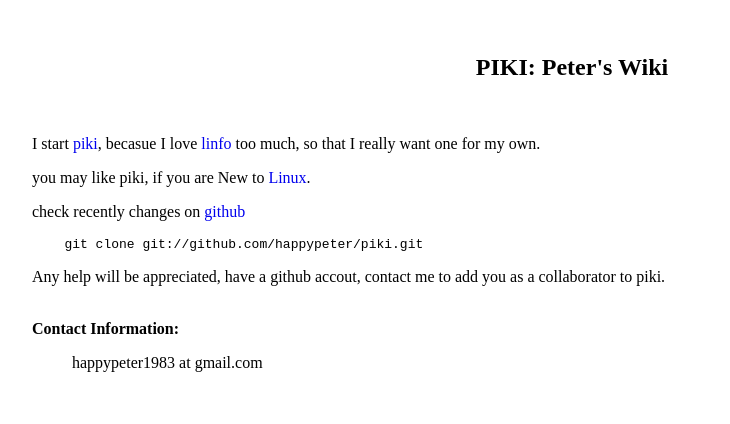
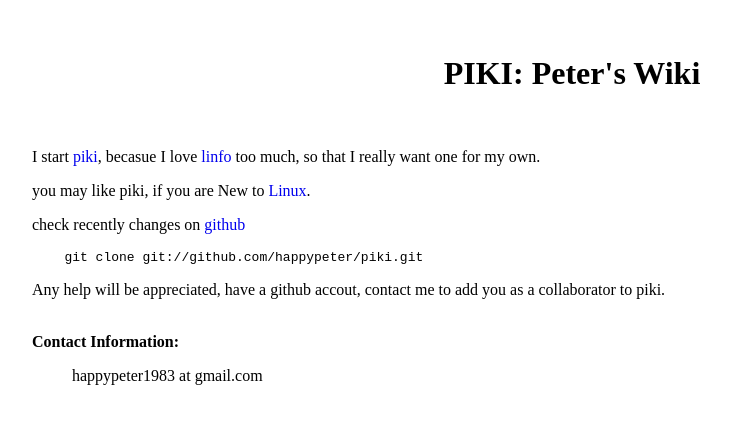
Before and after one commit to happypeter/piki, a Jekyll site: the page built from index.markdown, in a window 1280 px wide. Shown: the top 424 px of the page, without its empty margins (68-798 px from the left). Built offline with Jekyll 4.4.1, drawn with Linux system fonts in a browser that asks for light colours; Markdown is read by kramdown in place of the engine named in the settings.

Commit message:
right font

```diff
--- a/index.markdown
+++ b/index.markdown
@@ -2,7 +2,7 @@
 layout: default
 ---
 <br />
-<h2 style="text-align:center">PIKI: Peter's Wiki</h2>
+<h1 style="text-align:center">PIKI: Peter's Wiki</h1>
 <br />
 
 I start [piki](/piki/pages/piki_name.html), becasue I love [linfo](http://www.linfo.org) too much, so that I really want
```
